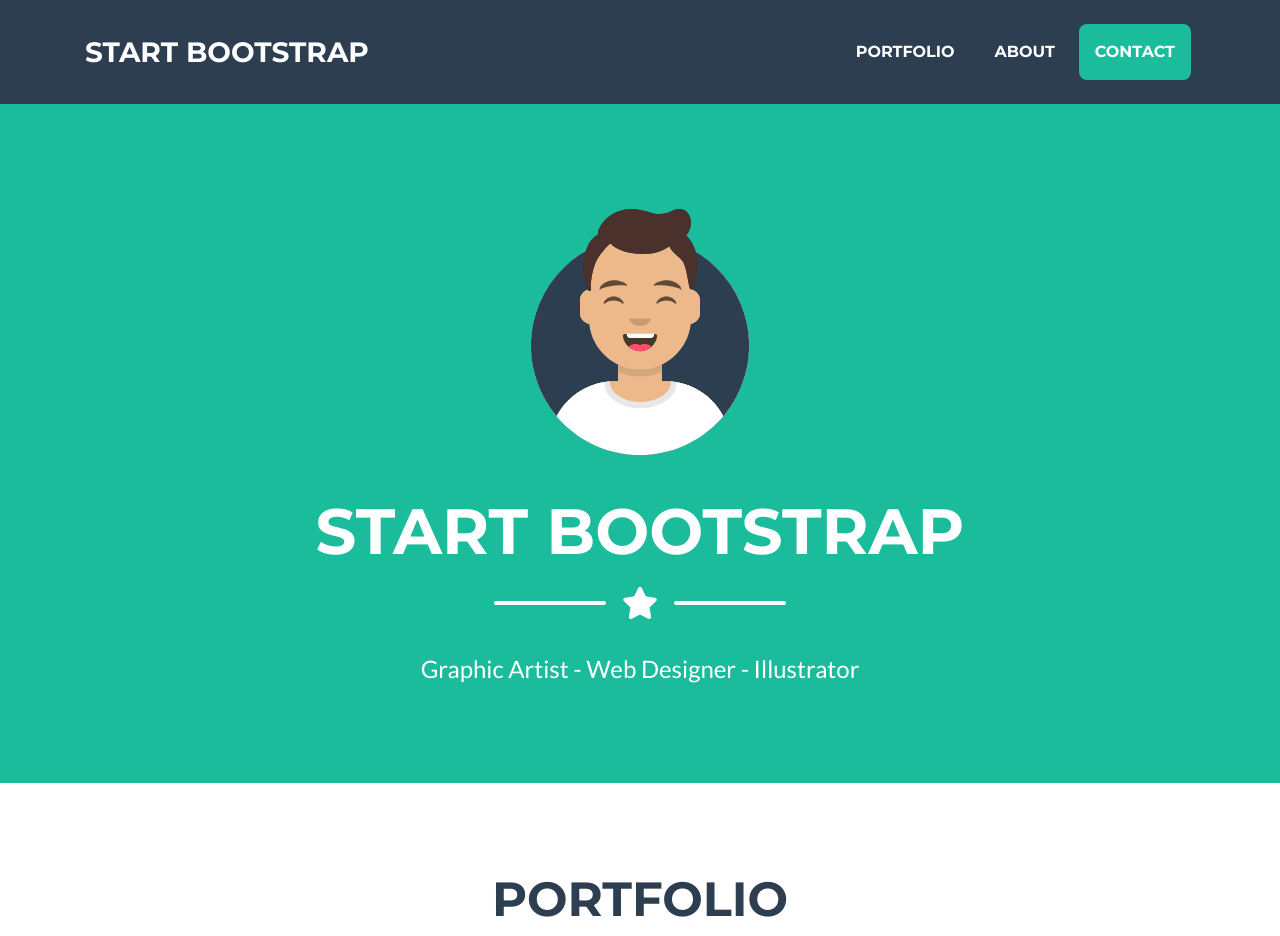
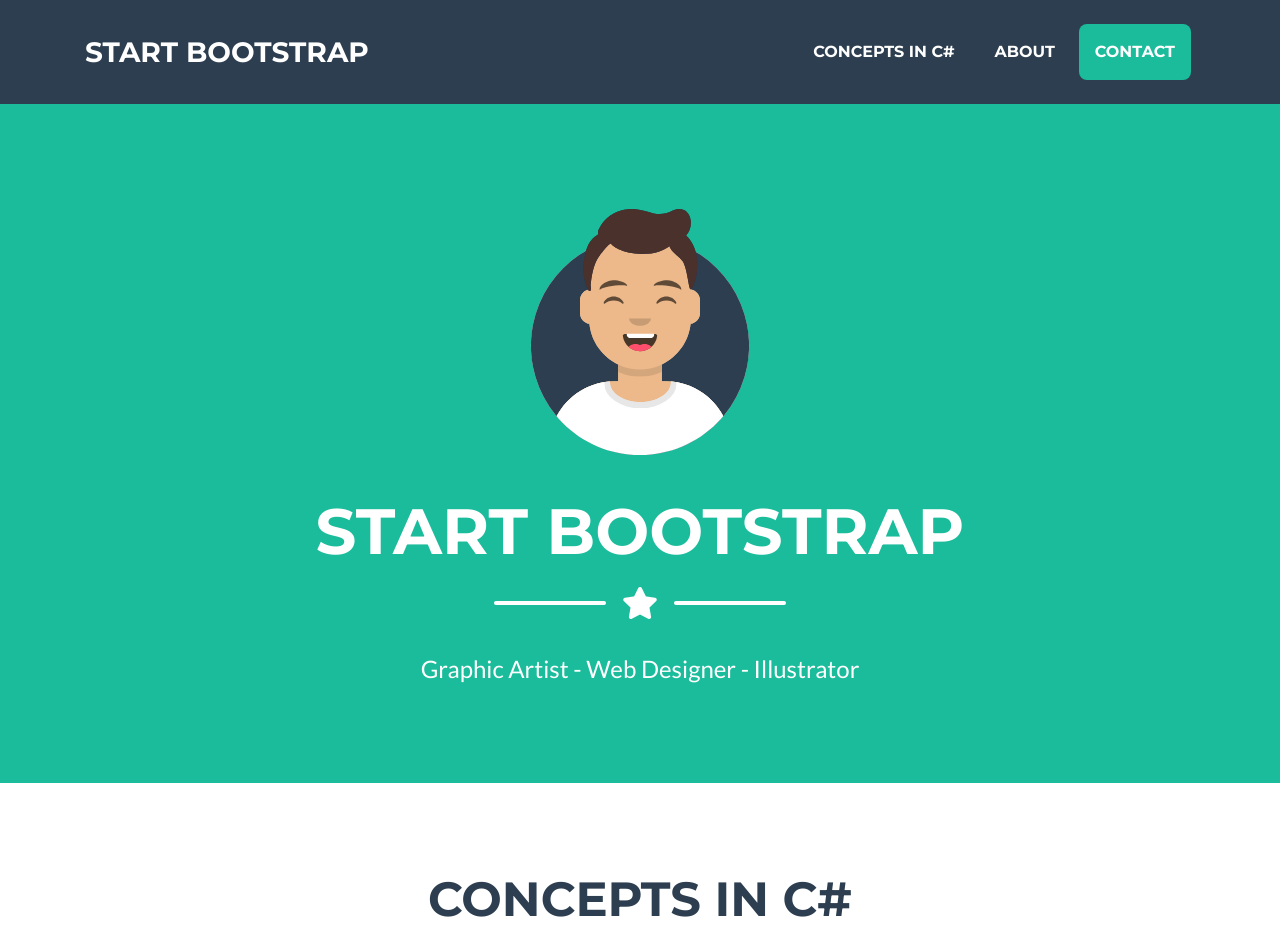
Before and after one commit to theVolumeBot/schoolp2, a website with bundled scripts: page Website/index.html in a window 1280 px wide. Shown: the top 936 px of the page. Built offline with nearby package versions, Linux system fonts and the light colour scheme.

Commit message:
added properties

```diff
--- a/Website/index.html
+++ b/Website/index.html
@@ -33,7 +33,7 @@
       <div class="collapse navbar-collapse" id="navbarResponsive">
         <ul class="navbar-nav ml-auto">
           <li class="nav-item mx-0 mx-lg-1">
-            <a class="nav-link py-3 px-0 px-lg-3 rounded js-scroll-trigger" href="#portfolio">Portfolio</a>
+            <a class="nav-link py-3 px-0 px-lg-3 rounded js-scroll-trigger" href="#portfolio">Concepts in c#</a>
           </li>
           <li class="nav-item mx-0 mx-lg-1">
             <a class="nav-link py-3 px-0 px-lg-3 rounded js-scroll-trigger" href="#about">About</a>
@@ -76,7 +76,7 @@
     <div class="container">
 
       <!-- Portfolio Section Heading -->
-      <h2 class="page-section-heading text-center text-uppercase text-secondary mb-0">Portfolio</h2>
+      <h2 class="page-section-heading text-center text-uppercase text-secondary mb-0">Concepts in c#</h2>
 
       <!-- Icon Divider -->
       <div class="divider-custom">
```
Also changed, not shown: Website/img/portfolio/cabin.png.
